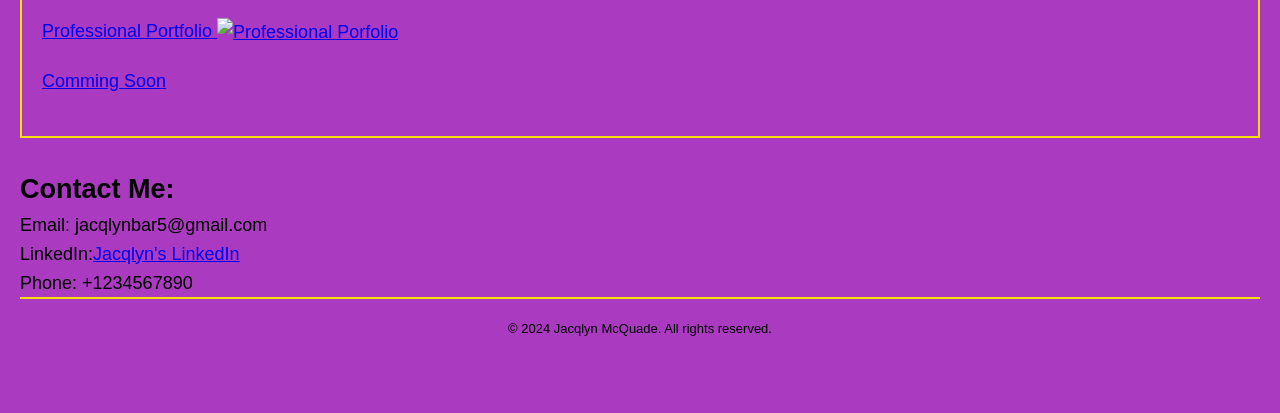
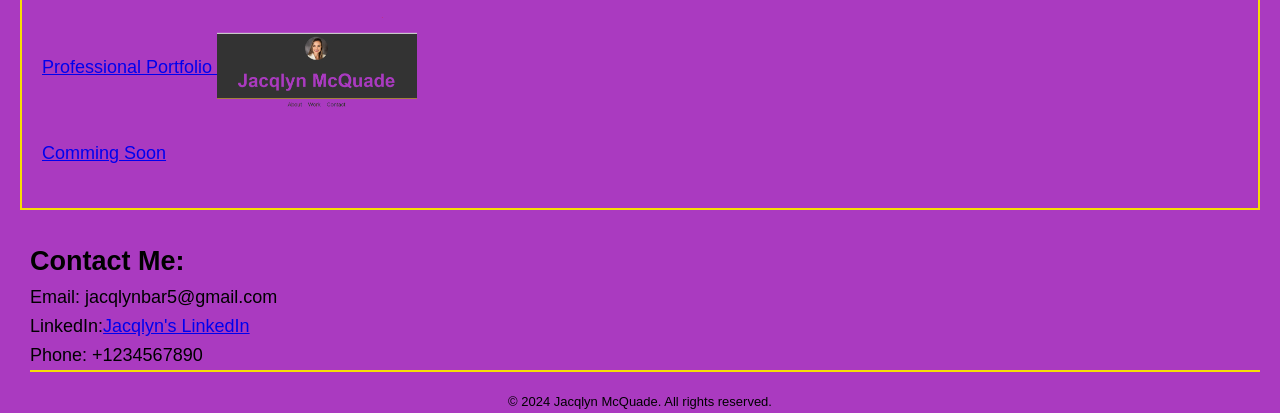
Before and after one commit to JacqMcQ/Jacqlyn-s-Professional-Portfolio, a plain HTML site: page index.html in a window 1280 px wide. Shown: the part 1013-1426 px from the top of the page. Before the commit the page ends 1353 px from the top, so only its background shows below. Drawn offline with Linux system fonts and the light colour scheme.

Commit message:
adjusted the scale on the images and added an image for project 2

```diff
--- a/assets/style.css
+++ b/assets/style.css
@@ -103,12 +103,14 @@ nav ul li a:hover {
 }
 
 #work li a:hover img {
+    scale: 1.2;
     transform: rotateY(20deg);
     transform: rotateZ('45deg');
     box-shadow: 0 10px 20px rgba(0, 0, 0, 0.5);
     display: inline-block;
     text-decoration: none;
     color: var(--dark);
+    border: 1px solid var(--myyellow);
 
 }
 
@@ -121,7 +123,7 @@ nav ul li a:hover {
 
 #contact {
  margin-top: 30px;
- margin-left: 20px;
+ margin-left: 30px;
  margin-right: 20px;
  border-bottom: 2px solid var(--myyellow);
 }
--- a/index.html
+++ b/index.html
@@ -32,12 +32,11 @@
           <li>
             <a href="https://github.com/JacqMcQ/Accessibility-Cleanup">Accessibility Clean-up Project
                 <img src="/photos/Accessibility.png" alt="Accessibility Clean-up Project">
-
             </a>
           </li>
           <li>
             <a href="https://github.com/JacqMcQ/Jacqlyn-s-Professional-Portfolio">Professional Portfolio
-                <img src="placeholder" alt="Professional Porfolio">
+                <img src="/photos/professional-page.png" alt="Professional Porfolio">
                 </a>
 
           <li><a href="placeholder">Comming Soon</a></li>
```
